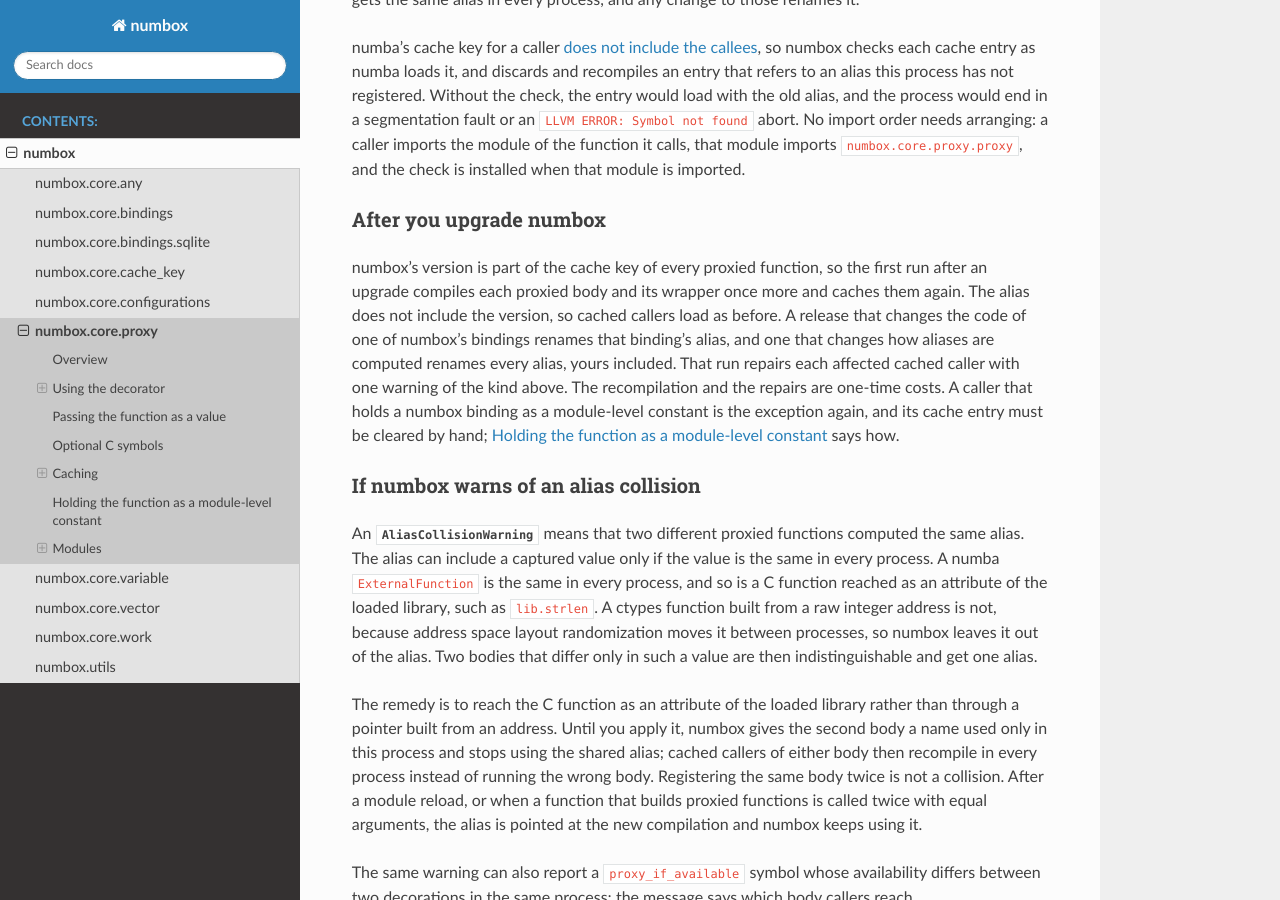
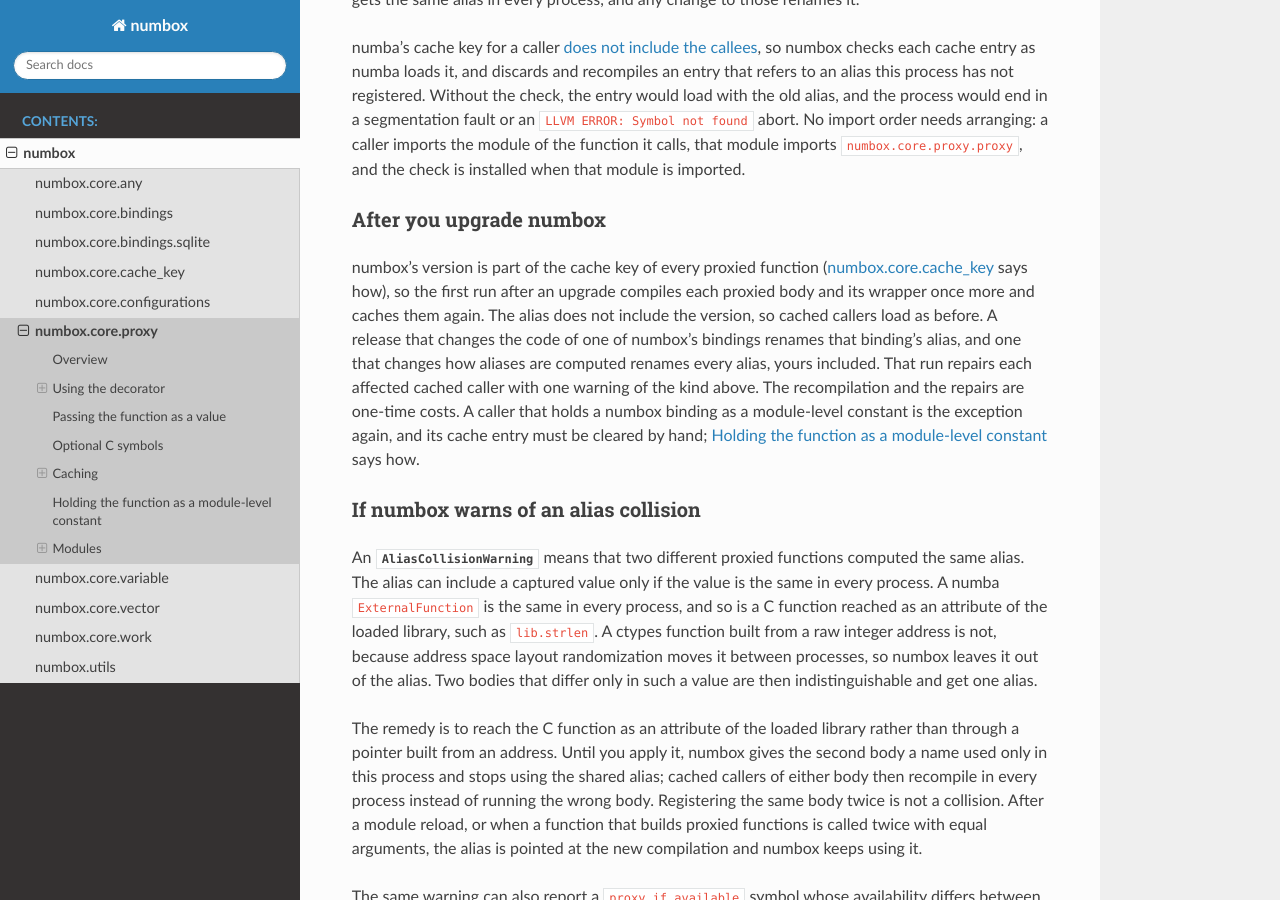
Before and after one commit to Goykhman/numbox, a Sphinx documentation site: the page built from docs/numbox.core.proxy.rst, in a window 1280 px wide and 900 px high, scrolled down 5443 px. Built offline with Sphinx 7.4.7 and the Read the Docs theme 3.1.0, drawn with Linux system fonts in a browser that asks for light colours; some of the changed text lies outside the part shown.

Commit message:
Name the decorator line the cache anchor measures
The rule on the proxy page and the comment in proxy.py both said the @proxy line while meaning the function's first decorator line, which is the topmost decorator when others are stacked above @proxy. The upgrade paragraph links the cache_key page for how numbox's version enters the key.

```diff
--- a/docs/numbox.core.proxy.rst
+++ b/docs/numbox.core.proxy.rst
@@ -252,13 +252,13 @@
 After you upgrade numbox
 ------------------------
 
-numbox's version is part of the cache key of every proxied function, so the first run after an upgrade compiles each
-proxied body and its wrapper once more and caches them again. The alias does not include the version, so cached callers
-load as before. A release that changes the code of one of numbox's bindings renames that binding's alias, and one that
-changes how aliases are computed renames every alias, yours included. That run repairs each affected cached caller with
-one warning of the kind above. The recompilation and the repairs are one-time costs. A caller that holds a numbox
-binding as a module-level constant is the exception again, and its cache entry must be cleared by hand; `Holding the
-function as a module-level constant`_ says how.
+numbox's version is part of the cache key of every proxied function (:doc:`numbox.core.cache_key` says how), so the
+first run after an upgrade compiles each proxied body and its wrapper once more and caches them again. The alias does
+not include the version, so cached callers load as before. A release that changes the code of one of numbox's bindings
+renames that binding's alias, and one that changes how aliases are computed renames every alias, yours included. That
+run repairs each affected cached caller with one warning of the kind above. The recompilation and the repairs are
+one-time costs. A caller that holds a numbox binding as a module-level constant is the exception again, and its cache
+entry must be cleared by hand; `Holding the function as a module-level constant`_ says how.
 
 If numbox warns of an alias collision
 -------------------------------------
```
Also changed, not shown: other parts of docs/numbox.core.proxy.rst (+6 -6 lines), 1 other file.
